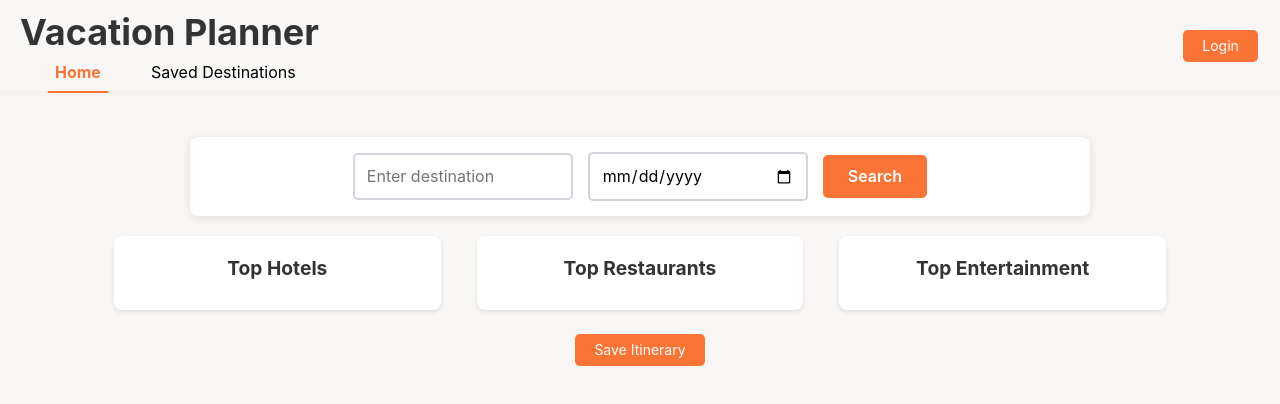
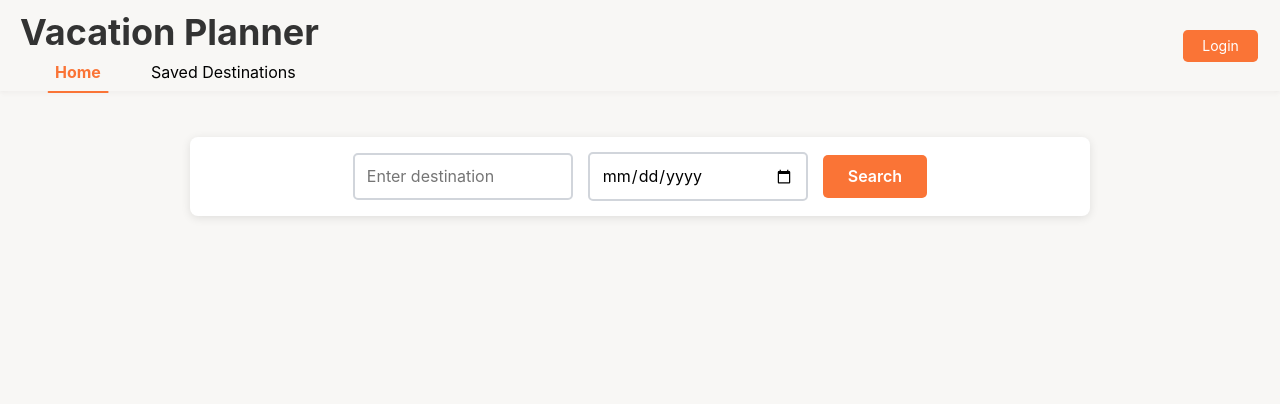
Before and after one commit to HPoyfair/VacationPlanner, a React app in the folder client/: page / in a window 1280 px wide. Shown: the top 404 px of the page. Built offline with nearby package versions, Linux system fonts and the light colour scheme; the HTML template or start-up script is replaced by a standard one.

Commit message:
fixed boxes and layout

```diff
--- a/client/src/pages/Home.tsx
+++ b/client/src/pages/Home.tsx
@@ -10,9 +10,10 @@ import { saveFavorite } from "../api/appApi.js";
 import { UserData } from "../interfaces/UserData";
 import WeatherDisplay from "../components/WeatherDisplay.js";
 import SearchBar from "../components/searchBar.js";
+import WeatherResponse from "../interfaces/WeatherResponse.js";
 
 interface SearchResults {
-  weatherResponse: any;
+  weatherResponse: WeatherResponse;
   placesResponse: PlaceData[];
 }
 
@@ -168,21 +169,21 @@ const Home = () => {
       {searchError && <p className="text-red-500 mt-2">{searchError}</p>}
 
       {searchResults && (
+        <div>
         <div className="mt-4 p-4 border rounded bg-gray-100">
-          <h2 className="text-lg font-bold">Search Results:</h2>
+
+
+
           <WeatherDisplay weather={searchResults.weatherResponse} />
         </div>
-      )}
-
+        <div className="recommendations-section">
+        <h2 className="text-center text-xl font-bold mb-4">Local Recommendations</h2>
         <div className="results-container">
             <div className="results-box">
-          <h3>Top Hotels</h3>
                 {hotels.map((hotel) => (
                     <div className="result-card" key={hotel.id}>
                         <img src={hotel.image} alt={hotel.name} />
-              <p>
-                <strong>{hotel.name}</strong>
-              </p>
+                        <p><strong>{hotel.name}</strong></p>
                         <p>{hotel.location}</p>
                         <p className="card-price">{hotel.price}</p>
                     </div>
@@ -190,13 +191,10 @@ const Home = () => {
             </div>
 
             <div className="results-box">
-          <h3>Top Restaurants</h3>
                 {restaurants.map((restaurant) => (
                     <div className="result-card" key={restaurant.id}>
                         <img src={restaurant.image} alt={restaurant.name} />
-              <p>
-                <strong>{restaurant.name}</strong>
-              </p>
+                        <p><strong>{restaurant.name}</strong></p>
                         <p>{restaurant.location}</p>
                         <p className="card-price">{restaurant.price}</p>
                     </div>
@@ -204,17 +202,15 @@ const Home = () => {
             </div>
 
             <div className="results-box">
-          <h3>Top Entertainment</h3>
                 {entertainment.map((ent) => (
                     <div className="result-card" key={ent.id}>
                         <img src={ent.image} alt={ent.name} />
-              <p>
-                <strong>{ent.name}</strong>
-              </p>
+                        <p><strong>{ent.name}</strong></p>
                         <p>{ent.location}</p>
                         <p className="card-price">{ent.price}</p>
                     </div>
                 ))}
+            </div>
         </div>
     </div>
 
@@ -224,6 +220,10 @@ const Home = () => {
         </button>
       </div>
         </div>
+      )}
+
+
+    </div>
   );
 };
 
```
Lines whose indentation alone changed are shown as unchanged.
